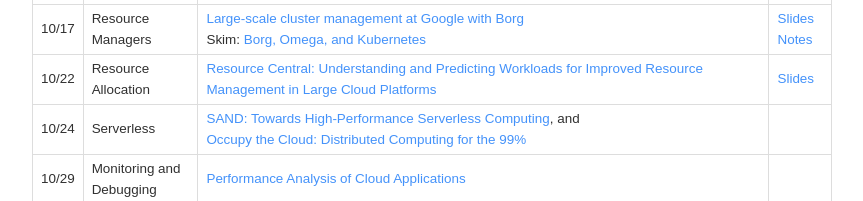
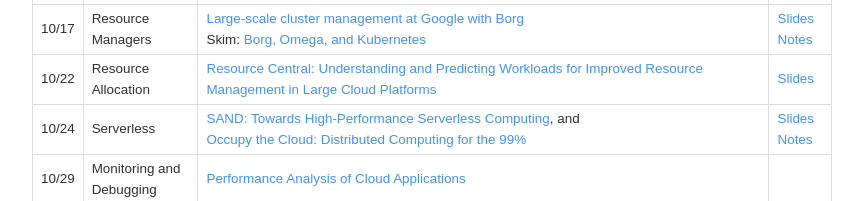
Before and after one commit to kkaffes/cs349d-site, a plain HTML site: page index.html in a window 1280 px wide. Shown: the part 1404-1605 px from the top of the page, without its empty margins (220-1083 px from the left). Drawn offline with Linux system fonts and the light colour scheme.

Commit message:
Add serverless slides and notes.

```diff
--- a/index.html
+++ b/index.html
@@ -137,7 +137,8 @@ If you are assigned to take notes for a class, please take the notes in a Google
     <td>Serverless</td>
     <td><a href="https://www.usenix.org/conference/atc18/presentation/akkus">SAND: Towards High-Performance Serverless Computing</a>, and <br>
     <a href="http://shivaram.org/publications/pywren-socc17.pdf">Occupy the Cloud: Distributed Computing for the 99%</a></td>
-    <td></td>
+    <td><a href="https://docs.google.com/presentation/d/1_XXzsn4Di8uaQGy25OJYNrmVdTYvhZfwNQp9gwELouo/edit?usp=sharing">Slides</a><br>
+    <a href="https://docs.google.com/document/d/1dZoHGSHv4lHVx9ZuB7Q_AC7UddCeZp5h-LAjqdfyjT0/edit?usp=sharing">Notes</a></td>
   </tr>
 
   <tr>
```
